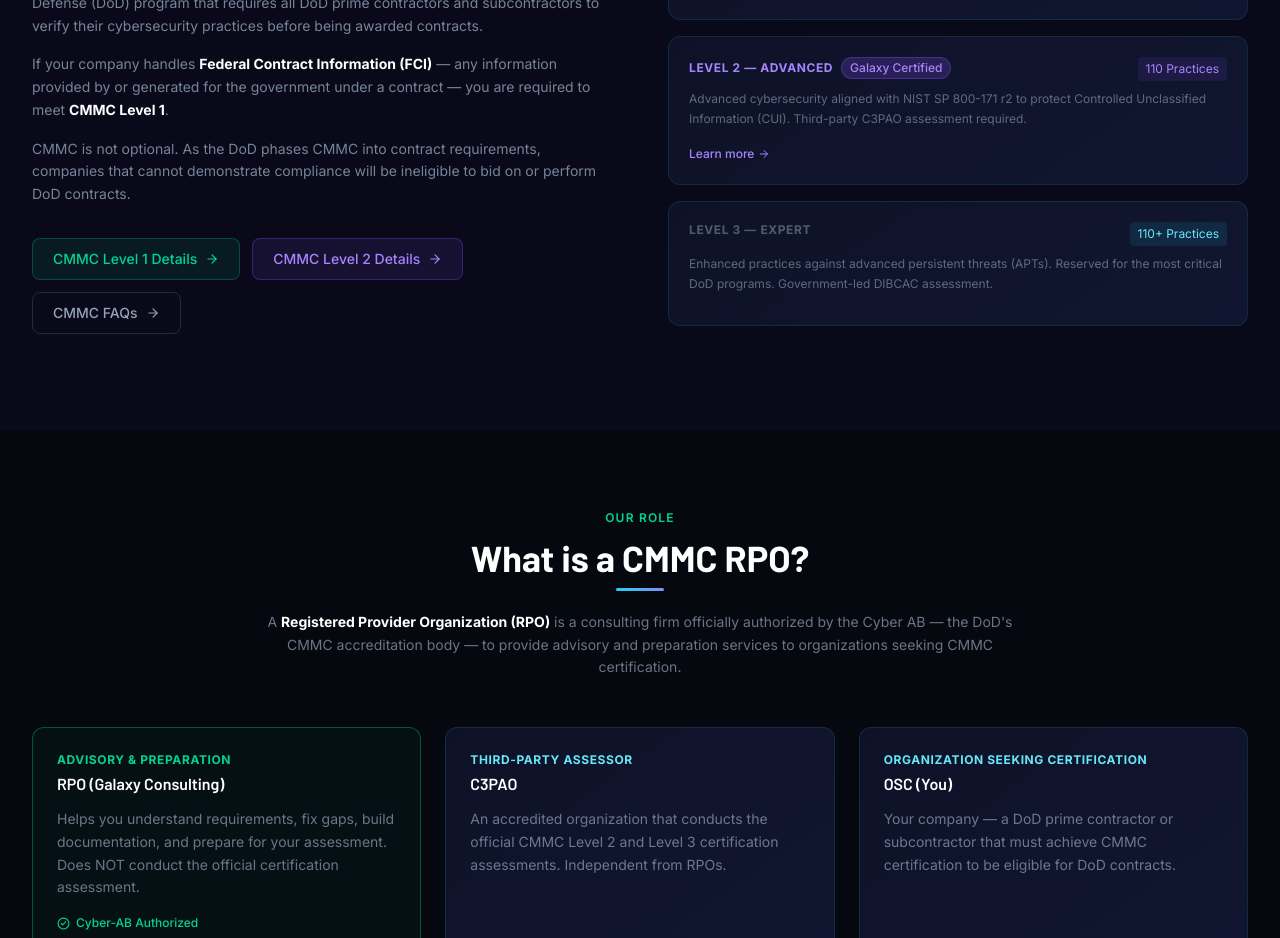
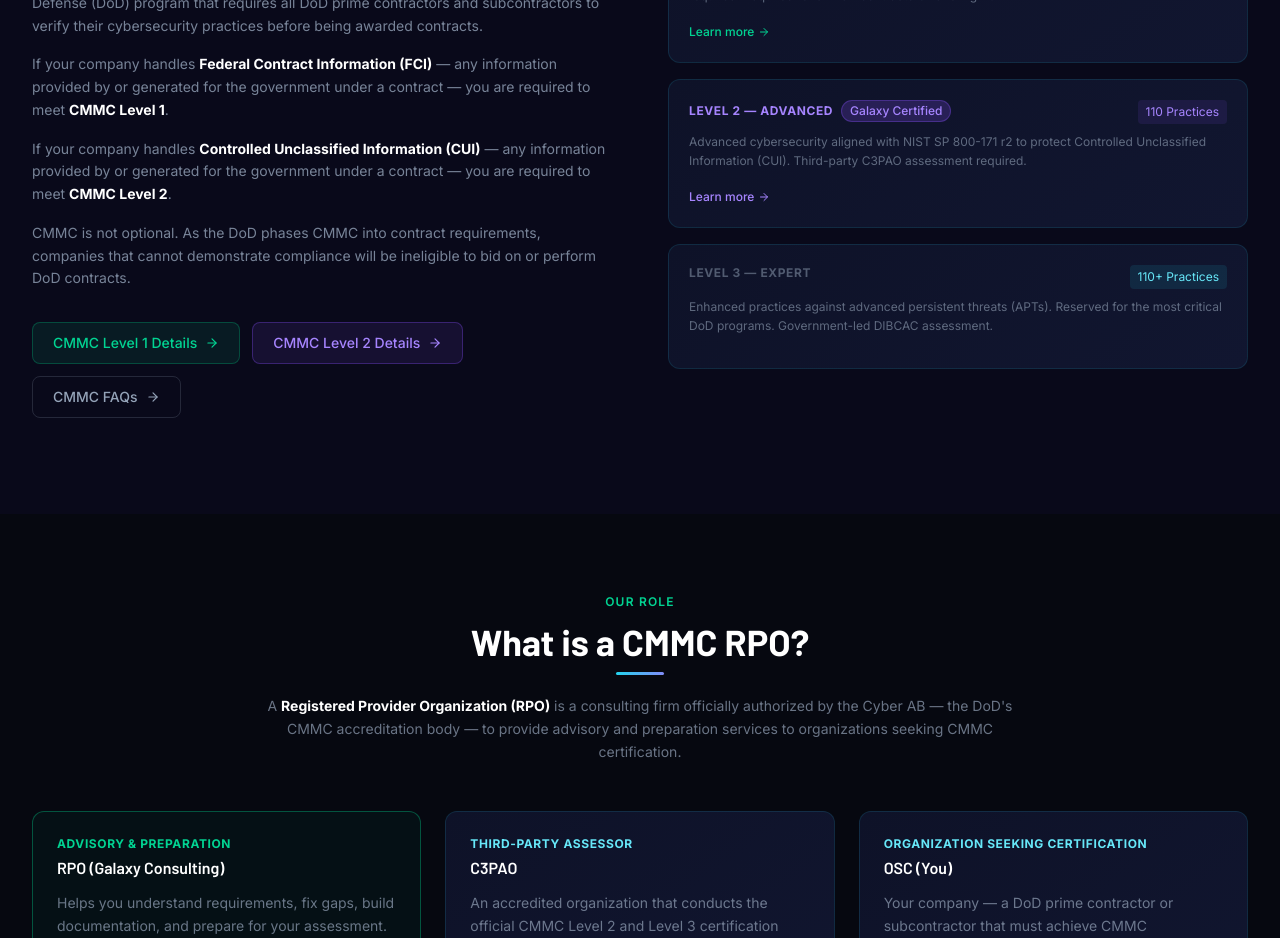
Before and after one commit to gwcusa/galaxy-consulting, a Next.js app: page /cmmc in a window 1280 px wide. Shown: the part 1360-2298 px from the top of the page. Built offline with nearby package versions, Linux system fonts and the light colour scheme.

Commit message:
Add CUI/Level 2 paragraph to What is CMMC section
Co-Authored-By: Claude Sonnet 4.6 <noreply@anthropic.com>

```diff
--- a/src/app/cmmc/page.tsx
+++ b/src/app/cmmc/page.tsx
@@ -251,6 +251,9 @@ export default function CMMCPage() {
                   If your company handles <strong className="text-white">Federal Contract Information (FCI)</strong> — any information provided by or generated for the government under a contract — you are required to meet <strong className="text-white">CMMC Level 1</strong>.
                 </p>
                 <p>
+                  If your company handles <strong className="text-white">Controlled Unclassified Information (CUI)</strong> — any information provided by or generated for the government under a contract — you are required to meet <strong className="text-white">CMMC Level 2</strong>.
+                </p>
+                <p>
                   CMMC is not optional. As the DoD phases CMMC into contract requirements, companies that cannot demonstrate compliance will be ineligible to bid on or perform DoD contracts.
                 </p>
               </div>
```
